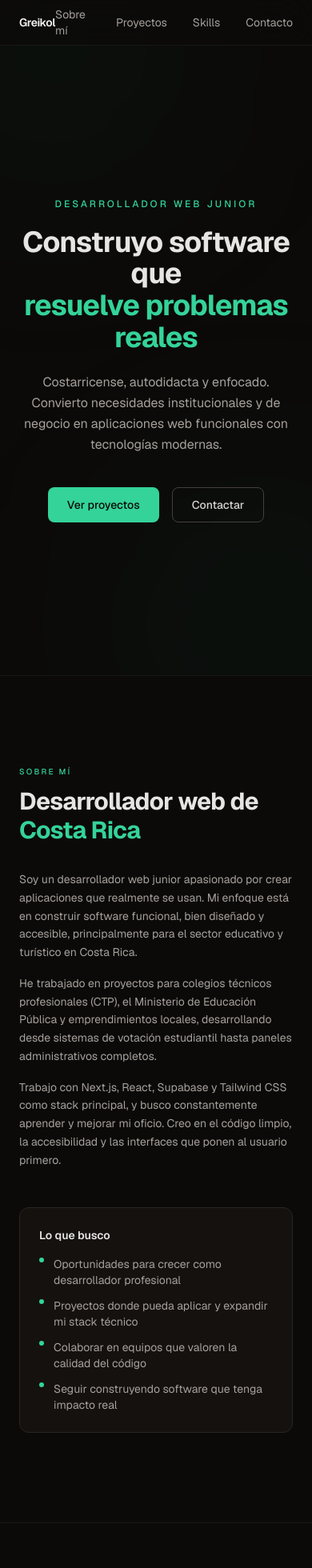
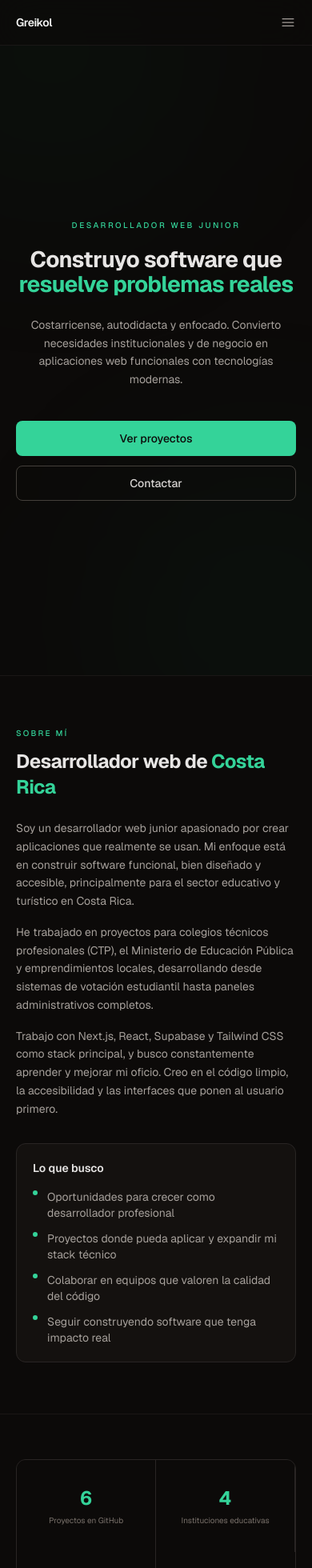
Before and after one commit to greikol4321-hub/portafolio, a Next.js app: page / in a window 390 px wide. Shown: the top 1960 px of the page at 80% size. Built offline with nearby package versions, Linux system fonts and the light colour scheme.

Commit message:
feat: menú hamburguesa en móvil + padding responsive + despliegue Vercel

```diff
--- a/src/app/page.js
+++ b/src/app/page.js
@@ -1,7 +1,7 @@
 "use client";
 
-import { useRef } from "react";
-import { motion, useInView } from "motion/react";
+import { useRef, useState } from "react";
+import { motion, useInView, AnimatePresence } from "motion/react";
 
 const projects = [
   {
@@ -49,7 +49,7 @@ const techSkills = [
 
 function FadeIn({ children, delay = 0, direction = "up", className = "" }) {
   const ref = useRef(null);
-  const isInView = useInView(ref, { once: true, amount: 0.2 });
+  const isInView = useInView(ref, { once: true, amount: 0.15 });
   const dir = {
     up: { y: 40 },
     down: { y: -40 },
@@ -106,6 +106,13 @@ export default function Home() {
 }
 
 function Header() {
+  const [open, setOpen] = useState(false);
+  const links = [
+    { label: "Sobre mí", href: "#sobre-mi" },
+    { label: "Proyectos", href: "#proyectos" },
+    { label: "Skills", href: "#skills" },
+    { label: "Contacto", href: "#contacto" },
+  ];
   return (
     <motion.header
       initial={{ y: -20, opacity: 0 }}
@@ -113,20 +120,12 @@ function Header() {
       transition={{ duration: 0.6, ease: [0.25, 0.4, 0.25, 1] }}
       className="fixed top-0 z-50 w-full border-b border-stone-800/50 bg-stone-950/70 backdrop-blur-xl"
     >
-      <nav className="mx-auto flex h-14 max-w-6xl items-center justify-between px-6">
-        <motion.span
-          whileHover={{ scale: 1.02 }}
-          className="text-sm font-semibold tracking-tight text-stone-100"
-        >
+      <nav className="mx-auto flex h-14 max-w-6xl items-center justify-between px-5 md:px-6">
+        <span className="text-sm font-semibold tracking-tight text-stone-100">
           Greikol
-        </motion.span>
-        <div className="flex items-center gap-8 text-sm text-stone-400">
-          {[
-            { label: "Sobre mí", href: "#sobre-mi" },
-            { label: "Proyectos", href: "#proyectos" },
-            { label: "Skills", href: "#skills" },
-            { label: "Contacto", href: "#contacto" },
-          ].map((item) => (
+        </span>
+        <div className="hidden items-center gap-8 text-sm text-stone-400 md:flex">
+          {links.map((item) => (
             <a
               key={item.href}
               href={item.href}
@@ -136,14 +135,50 @@ function Header() {
             </a>
           ))}
         </div>
+        <button
+          onClick={() => setOpen(!open)}
+          className="flex items-center text-stone-400 md:hidden"
+          aria-label="Menú"
+        >
+          <svg className="h-5 w-5" fill="none" viewBox="0 0 24 24" strokeWidth="1.5" stroke="currentColor">
+            {open ? (
+              <path strokeLinecap="round" strokeLinejoin="round" d="M6 18L18 6M6 6l12 12" />
+            ) : (
+              <path strokeLinecap="round" strokeLinejoin="round" d="M3.75 6.75h16.5M3.75 12h16.5m-16.5 5.25h16.5" />
+            )}
+          </svg>
+        </button>
       </nav>
+      <AnimatePresence>
+        {open && (
+          <motion.div
+            initial={{ opacity: 0, height: 0 }}
+            animate={{ opacity: 1, height: "auto" }}
+            exit={{ opacity: 0, height: 0 }}
+            className="overflow-hidden border-t border-stone-800/50 md:hidden"
+          >
+            <div className="flex flex-col gap-1 px-5 py-4">
+              {links.map((item) => (
+                <a
+                  key={item.href}
+                  href={item.href}
+                  onClick={() => setOpen(false)}
+                  className="rounded-lg px-3 py-2 text-sm text-stone-400 transition-colors hover:bg-stone-800 hover:text-accent"
+                >
+                  {item.label}
+                </a>
+              ))}
+            </div>
+          </motion.div>
+        )}
+      </AnimatePresence>
     </motion.header>
   );
 }
 
 function Hero() {
   return (
-    <section className="relative flex min-h-[100dvh] items-center justify-center overflow-hidden px-6 pt-14">
+    <section className="relative flex min-h-[100dvh] items-center justify-center overflow-hidden px-5 pt-14 md:px-6">
       <div className="pointer-events-none absolute inset-0 overflow-hidden">
         <div className="absolute -left-32 -top-32 h-96 w-96 rounded-full bg-accent-dim/5 blur-[128px]" />
         <div className="absolute -bottom-32 -right-32 h-96 w-96 rounded-full bg-emerald-500/5 blur-[128px]" />
@@ -158,7 +193,7 @@ function Hero() {
           initial={{ opacity: 0, y: 10 }}
           animate={{ opacity: 1, y: 0 }}
           transition={{ duration: 0.5, delay: 0.4 }}
-          className="mb-5 text-xs font-medium uppercase tracking-[0.25em] text-accent"
+          className="mb-5 text-[10px] font-medium uppercase tracking-[0.25em] text-accent md:text-xs"
         >
           Desarrollador Web Junior
         </motion.p>
@@ -166,17 +201,16 @@ function Hero() {
           initial={{ opacity: 0, y: 20 }}
           animate={{ opacity: 1, y: 0 }}
           transition={{ duration: 0.6, delay: 0.5 }}
-          className="mb-6 text-4xl font-bold leading-[1.1] tracking-tight md:text-6xl lg:text-7xl"
+          className="mb-6 text-[clamp(1.75rem,7vw,4.5rem)] font-bold leading-[1.1] tracking-tight"
         >
           Construyo software que
-          <br />
-          <span className="text-accent">resuelve problemas reales</span>
+          <span className="block text-accent">resuelve problemas reales</span>
         </motion.h1>
         <motion.p
           initial={{ opacity: 0, y: 20 }}
           animate={{ opacity: 1, y: 0 }}
           transition={{ duration: 0.6, delay: 0.6 }}
-          className="mx-auto mb-10 max-w-xl text-base leading-relaxed text-stone-400"
+          className="mx-auto mb-10 max-w-xl text-sm leading-relaxed text-stone-400 md:text-base"
         >
           Costarricense, autodidacta y enfocado. Convierto necesidades
           institucionales y de negocio en aplicaciones web funcionales con
@@ -186,17 +220,17 @@ function Hero() {
           initial={{ opacity: 0, y: 20 }}
           animate={{ opacity: 1, y: 0 }}
           transition={{ duration: 0.6, delay: 0.7 }}
-          className="flex items-center justify-center gap-4"
+          className="flex flex-col items-center justify-center gap-3 sm:flex-row sm:gap-4"
         >
           <a
             href="#proyectos"
-            className="inline-flex h-11 items-center rounded-lg bg-accent px-6 text-sm font-medium text-stone-950 transition-all hover:bg-emerald-400 active:scale-[0.97]"
+            className="inline-flex h-11 w-full items-center justify-center rounded-lg bg-accent px-6 text-sm font-medium text-stone-950 transition-all hover:bg-emerald-400 active:scale-[0.97] sm:w-auto"
           >
             Ver proyectos
           </a>
           <a
             href="#contacto"
-            className="inline-flex h-11 items-center rounded-lg border border-stone-700 px-6 text-sm font-medium text-stone-300 transition-all hover:border-stone-600 hover:bg-stone-800 active:scale-[0.97]"
+            className="inline-flex h-11 w-full items-center justify-center rounded-lg border border-stone-700 px-6 text-sm font-medium text-stone-300 transition-all hover:border-stone-600 hover:bg-stone-800 active:scale-[0.97] sm:w-auto"
           >
             Contactar
           </a>
@@ -208,25 +242,21 @@ function Hero() {
 
 function About() {
   const ref = useRef(null);
-  const isInView = useInView(ref, { once: true, amount: 0.2 });
+  const isInView = useInView(ref, { once: true, amount: 0.15 });
 
   return (
-    <section
-      id="sobre-mi"
-      ref={ref}
-      className="border-t border-stone-800/50 px-6 py-28"
-    >
+    <section id="sobre-mi" ref={ref} className="border-t border-stone-800/50 px-5 py-16 md:px-6 md:py-28">
       <div className="mx-auto max-w-6xl">
         <FadeIn delay={0.1}>
           <p className="mb-3 text-[10px] font-medium uppercase tracking-[0.22em] text-accent">
             Sobre mí
           </p>
-          <h2 className="mb-8 text-3xl font-bold tracking-tight md:text-4xl">
+          <h2 className="mb-6 text-2xl font-bold tracking-tight md:mb-8 md:text-4xl">
             Desarrollador web de{" "}
             <span className="text-accent">Costa Rica</span>
           </h2>
         </FadeIn>
-        <div className="grid gap-12 md:grid-cols-2">
+        <div className="grid gap-8 md:gap-12 md:grid-cols-2">
           <FadeIn delay={0.2} direction="right">
             <div className="space-y-4 text-sm leading-relaxed text-stone-400">
               <p>
@@ -250,7 +280,7 @@ function About() {
             </div>
           </FadeIn>
           <FadeIn delay={0.3} direction="left">
-            <div className="rounded-xl border border-stone-800 bg-stone-900/50 p-6">
+            <div className="rounded-xl border border-stone-800 bg-stone-900/50 p-5 md:p-6">
               <h3 className="mb-4 text-sm font-semibold text-stone-200">
                 Lo que busco
               </h3>
@@ -283,31 +313,31 @@ function About() {
 
 function Stats() {
   const ref = useRef(null);
-  const isInView = useInView(ref, { once: true, amount: 0.3 });
+  const isInView = useInView(ref, { once: true, amount: 0.2 });
 
   const stats = [
-      { value: "6", label: "Proyectos en GitHub" },
+    { value: "6", label: "Proyectos en GitHub" },
     { value: "4", label: "Instituciones educativas" },
     { value: "3", label: "Tecnologías del stack" },
     { value: "100%", label: "Código desde cero" },
   ];
 
   return (
-    <section ref={ref} className="border-t border-stone-800/50 px-6 py-20">
+    <section ref={ref} className="border-t border-stone-800/50 px-5 py-14 md:px-6 md:py-20">
       <div className="mx-auto max-w-6xl">
-        <div className="grid grid-cols-2 gap-px divide-x divide-stone-800 overflow-hidden rounded-xl border border-stone-800 bg-stone-900 md:grid-cols-4">
+        <div className="grid grid-cols-2 divide-x divide-stone-800 overflow-hidden rounded-xl border border-stone-800 bg-stone-900 md:grid-cols-4">
           {stats.map((stat, i) => (
             <motion.div
               key={stat.label}
               initial={{ opacity: 0, y: 20 }}
               animate={isInView ? { opacity: 1, y: 0 } : {}}
               transition={{ duration: 0.5, delay: i * 0.1 }}
-              className="flex flex-col items-center justify-center bg-stone-950 px-4 py-10 text-center"
+              className="flex flex-col items-center justify-center bg-stone-950 px-3 py-8 text-center md:px-4 md:py-10"
             >
-              <span className="mb-1 text-3xl font-bold text-accent md:text-4xl">
+              <span className="mb-1 text-2xl font-bold text-accent md:text-4xl">
                 {stat.value}
               </span>
-              <span className="text-xs text-stone-500">{stat.label}</span>
+              <span className="text-[10px] text-stone-500 md:text-xs">{stat.label}</span>
             </motion.div>
           ))}
         </div>
@@ -318,28 +348,27 @@ function Stats() {
 
 function ProjectsSection() {
   return (
-    <section id="proyectos" className="border-t border-stone-800/50 px-6 py-28">
+    <section id="proyectos" className="border-t border-stone-800/50 px-5 py-16 md:px-6 md:py-28">
       <div className="mx-auto max-w-6xl">
         <FadeIn delay={0.1}>
           <p className="mb-3 text-[10px] font-medium uppercase tracking-[0.22em] text-accent">
             Trabajos
           </p>
-          <h2 className="mb-4 text-3xl font-bold tracking-tight md:text-4xl">
+          <h2 className="mb-4 text-2xl font-bold tracking-tight md:text-4xl">
             Proyectos destacados
           </h2>
-          <p className="mb-14 max-w-lg text-sm leading-relaxed text-stone-400">
+          <p className="mb-10 max-w-lg text-sm leading-relaxed text-stone-400 md:mb-14">
             Una selección de los sistemas web que he desarrollado, desde
-            portales educativos hasta plataformas turísticas. Cada proyecto
-            resuelve un problema específico para sus usuarios.
+            portales educativos hasta plataformas turísticas.
           </p>
         </FadeIn>
-        <StaggerList className="grid gap-5 md:grid-cols-2 lg:grid-cols-3">
+        <StaggerList className="grid gap-4 md:gap-5 md:grid-cols-2 lg:grid-cols-3">
           {projects.map((project) => (
             <ProjectCard key={project.title} project={project} />
           ))}
         </StaggerList>
         <FadeIn delay={0.4}>
-          <div className="mt-12 text-center">
+          <div className="mt-10 text-center md:mt-12">
             <a
               href="https://github.com/greikol4321-hub"
               target="_blank"
@@ -367,7 +396,7 @@ function ProjectCard({ project }) {
     <motion.div
       whileHover={{ y: -4 }}
       transition={{ type: "spring", stiffness: 300, damping: 20 }}
-      className="group relative flex flex-col rounded-xl border border-stone-800 bg-stone-900/50 p-6 transition-colors hover:border-stone-700 hover:bg-stone-900"
+      className="group relative flex flex-col rounded-xl border border-stone-800 bg-stone-900/50 p-5 transition-colors hover:border-stone-700 hover:bg-stone-900 md:p-6"
     >
       <div className="mb-1 flex items-center gap-2">
         <span className="h-2 w-2 rounded-full bg-accent/60" />
@@ -423,17 +452,17 @@ function ProjectCard({ project }) {
 
 function SkillsSection() {
   return (
-    <section id="skills" className="border-t border-stone-800/50 px-6 py-28">
+    <section id="skills" className="border-t border-stone-800/50 px-5 py-16 md:px-6 md:py-28">
       <div className="mx-auto max-w-6xl">
         <FadeIn delay={0.1}>
           <p className="mb-3 text-[10px] font-medium uppercase tracking-[0.22em] text-accent">
             Stack
           </p>
-          <h2 className="mb-14 text-3xl font-bold tracking-tight md:text-4xl">
+          <h2 className="mb-10 text-2xl font-bold tracking-tight md:mb-14 md:text-4xl">
             Tecnologías que domino
           </h2>
         </FadeIn>
-        <div className="grid gap-3 sm:grid-cols-2 md:grid-cols-3 lg:grid-cols-4">
+        <div className="grid grid-cols-1 gap-3 sm:grid-cols-2 md:grid-cols-3 lg:grid-cols-4">
           {techSkills.map((skill, i) => (
             <SkillBar key={skill.name} skill={skill} index={i} />
           ))}
@@ -445,7 +474,7 @@ function SkillsSection() {
 
 function SkillBar({ skill, index }) {
   const ref = useRef(null);
-  const isInView = useInView(ref, { once: true, amount: 0.3 });
+  const isInView = useInView(ref, { once: true, amount: 0.2 });
   return (
     <div
       ref={ref}
@@ -469,16 +498,13 @@ function SkillBar({ skill, index }) {
 
 function ContactSection() {
   return (
-    <section
-      id="contacto"
-      className="border-t border-stone-800/50 px-6 py-28"
-    >
+    <section id="contacto" className="border-t border-stone-800/50 px-5 py-16 md:px-6 md:py-28">
       <div className="mx-auto max-w-2xl text-center">
         <FadeIn delay={0.1}>
           <p className="mb-3 text-[10px] font-medium uppercase tracking-[0.22em] text-accent">
             Contacto
           </p>
-          <h2 className="mb-4 text-3xl font-bold tracking-tight md:text-4xl">
+          <h2 className="mb-4 text-2xl font-bold tracking-tight md:text-4xl">
             ¿Tienes un proyecto en mente?
           </h2>
           <p className="mb-10 text-sm leading-relaxed text-stone-400">
@@ -487,7 +513,7 @@ function ContactSection() {
           </p>
         </FadeIn>
         <FadeIn delay={0.2}>
-          <div className="flex flex-col items-center justify-center gap-4 sm:flex-row">
+          <div className="flex flex-col items-center justify-center gap-3 sm:flex-row sm:gap-4">
             <motion.a
               whileHover={{ scale: 1.02 }}
               whileTap={{ scale: 0.98 }}
@@ -535,7 +561,7 @@ function ContactSection() {
 
 function Footer() {
   return (
-    <footer className="border-t border-stone-800/50 px-6 py-8">
+    <footer className="border-t border-stone-800/50 px-5 py-8 md:px-6">
       <div className="mx-auto flex max-w-6xl flex-col items-center justify-between gap-2 text-xs text-stone-600 sm:flex-row">
         <p>&copy; {new Date().getFullYear()} Greikol &mdash; Costa Rica</p>
         <p>
```
Also changed, not shown: 1 other file (tests, documents, lock files or other folders).
